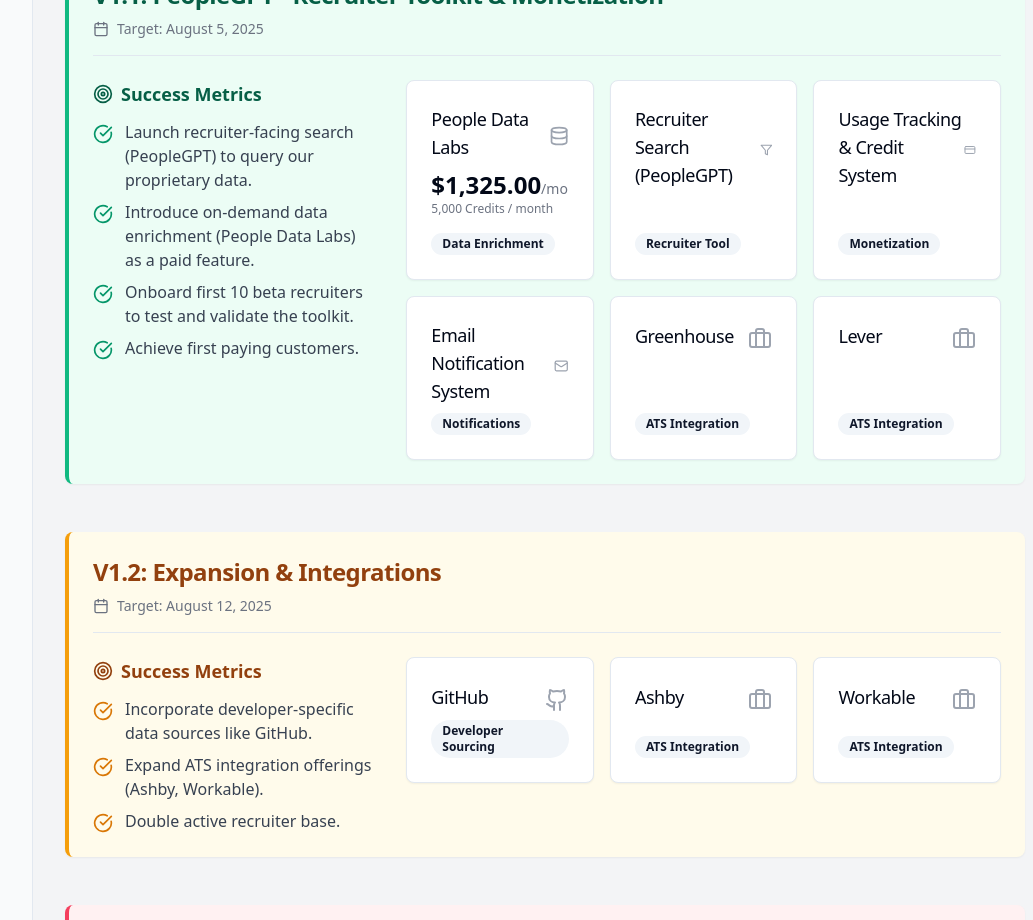
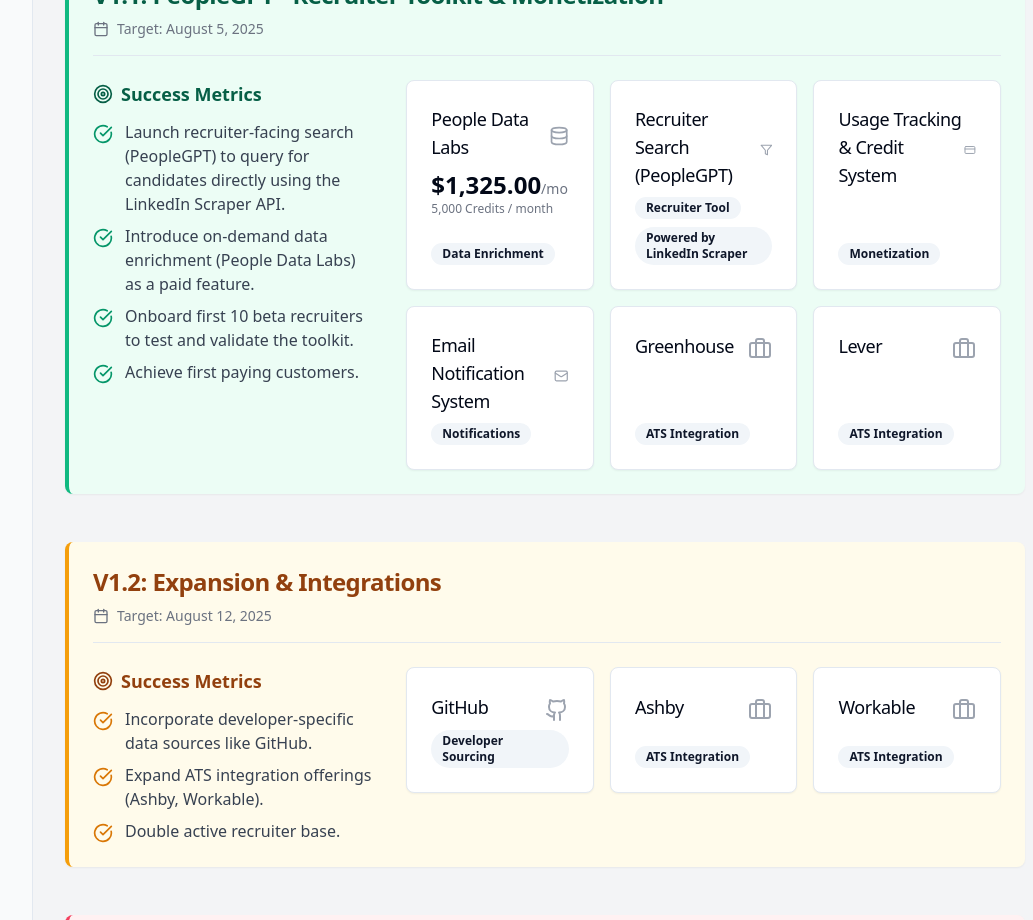
Before and after one commit to inevitablesale/swift-alpaca-dash, a React (Vite) app: page /admin/project-plan in a window 1280 px wide. Shown: the part 1100-2020 px from the top of the page, without its empty margins (223-1256 px from the left). Built offline with nearby package versions, Linux system fonts and the light colour scheme.

Commit message:
[dyad] Clarifying PeopleGPT data source - wrote 1 file(s)

```diff
--- a/src/pages/admin/ProjectPlan.tsx
+++ b/src/pages/admin/ProjectPlan.tsx
@@ -24,7 +24,7 @@ const allIntegrations: Integration[] = [
     { name: "Candidate Scoring AI (Talent Insights)", icon: BrainCircuit, milestone: 'V1', tags: ['Scoring AI', 'Ranking Engine'] },
     { name: "API Orchestration Layer", icon: GitMerge, milestone: 'V1', tags: ['Backend API'] },
     { name: "People Data Labs", icon: Database, milestone: 'V1.1', tags: ['Data Enrichment'], cost: "$1,325.00/mo", requests: "5,000 Credits / month" },
-    { name: "Recruiter Search (PeopleGPT)", icon: Filter, milestone: 'V1.1', tags: ['Recruiter Tool'] },
+    { name: "Recruiter Search (PeopleGPT)", icon: Filter, milestone: 'V1.1', tags: ['Recruiter Tool', 'Powered by LinkedIn Scraper'] },
     { name: "Usage Tracking & Credit System", icon: CreditCard, milestone: 'V1.1', tags: ['Monetization'] },
     { name: "Email Notification System", icon: Mail, milestone: 'V1.1', tags: ['Notifications'] },
     { name: "Greenhouse", icon: Briefcase, milestone: 'V1.1', tags: ['ATS Integration'] },
@@ -58,7 +58,7 @@ const milestones: Milestone[] = [
     title: 'V1.1: PeopleGPT - Recruiter Toolkit & Monetization',
     date: 'Target: August 5, 2025',
     successMetrics: [
-      'Launch recruiter-facing search (PeopleGPT) to query our proprietary data.',
+      'Launch recruiter-facing search (PeopleGPT) to query for candidates directly using the LinkedIn Scraper API.',
       'Introduce on-demand data enrichment (People Data Labs) as a paid feature.',
       'Onboard first 10 beta recruiters to test and validate the toolkit.',
       'Achieve first paying customers.',
```
